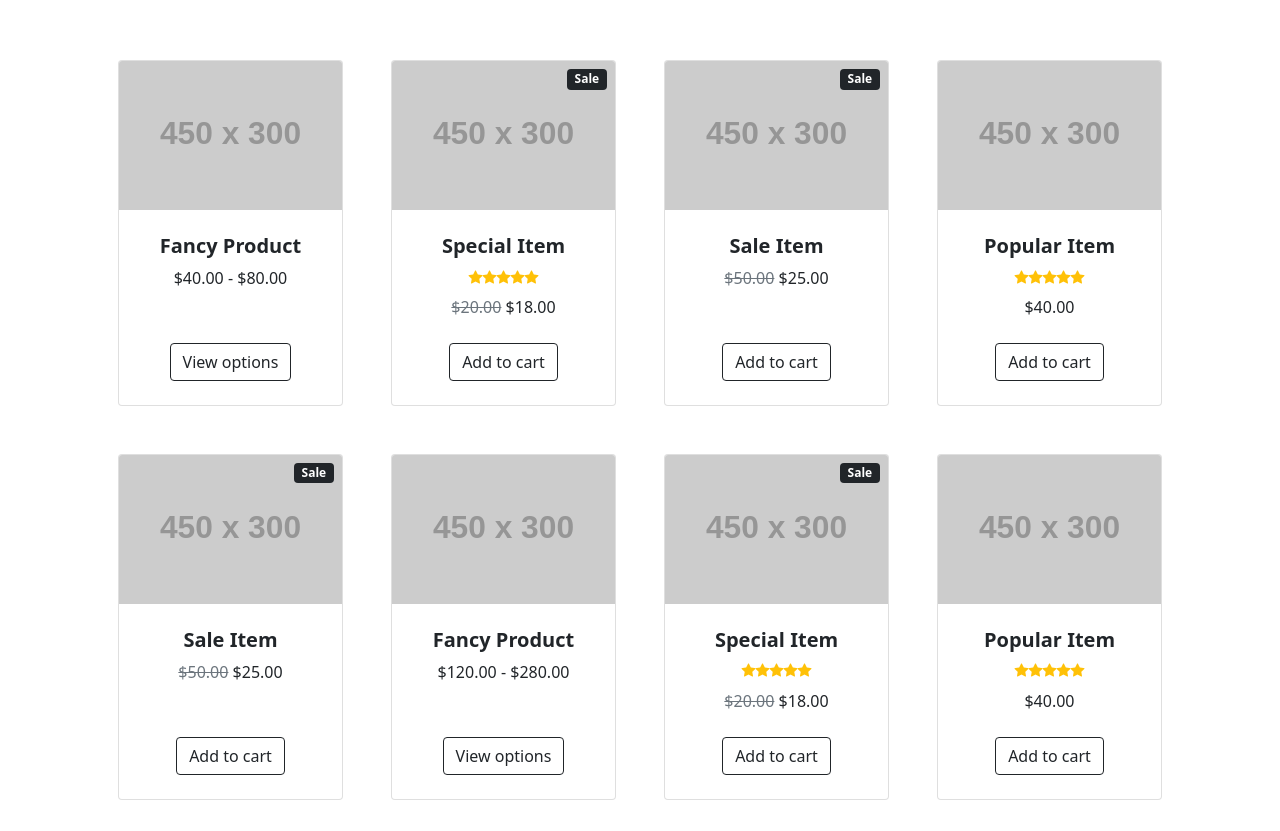
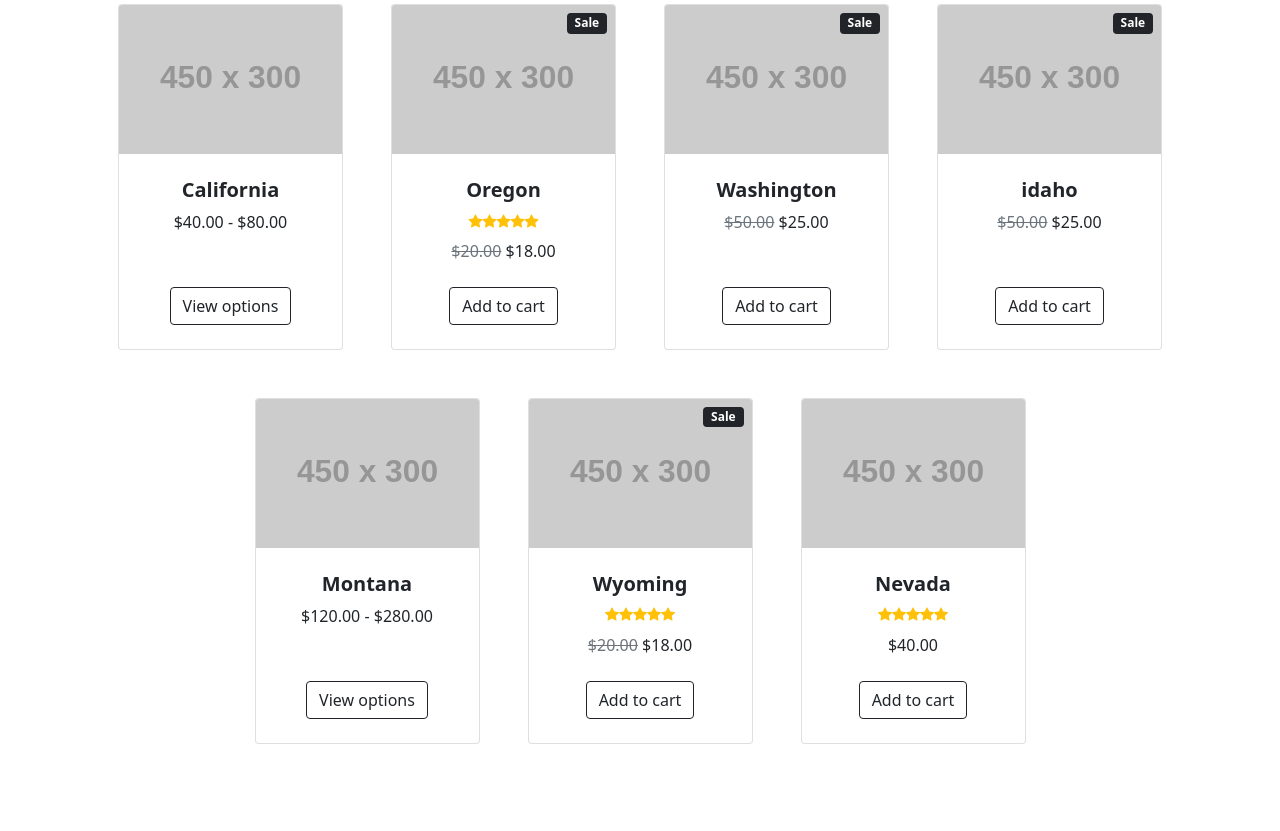
Before and after one commit to shhall89/shhall89.github.io, a plain HTML site: page lab1/index.html in a window 1280 px wide. Shown: the part 389-1220 px from the top of the page. Drawn offline with nearby package versions, Linux system fonts and the light colour scheme; placeholder pictures from the web are drawn by us.

Commit message:
Changed # and names of "products"

```diff
--- a/lab1/index.html
+++ b/lab1/index.html
@@ -5,7 +5,7 @@
         <meta name="viewport" content="width=device-width, initial-scale=1, shrink-to-fit=no" />
         <meta name="description" content="" />
         <meta name="author" content="" />
-        <title>Shop Homepage - Start Bootstrap Template</title>
+        <title>Spencer's Lab 1</title>
         <!-- Favicon-->
         <link rel="icon" type="image/x-icon" href="assets/favicon.ico" />
         <!-- Bootstrap icons-->
@@ -14,7 +14,7 @@
         <link href="css/styles.css" rel="stylesheet" />
     </head>
     <body>
-        <!-- Navigation-->
+        <!-- Navigation--
             <nav class="navbar navbar-expand-lg navbar-light bg-light">
                 <div class="container px-4 px-lg-5">
                     <a class="navbar-brand" href="#!">Start Bootstrap</a>
@@ -43,11 +43,12 @@
                     </div>
                 </div>
             </nav>
+        -->
         <!-- Header-->
         <header class="bg-dark py-5">
             <div class="container px-4 px-lg-5 my-5">
                 <div class="text-center text-white">
-                    <h1 class="display-4 fw-bolder">Shop in style</h1>
+                    <h1 class="display-4 fw-bolder">The Western United States</h1>
                     <p class="lead fw-normal text-white-50 mb-0">With this shop hompeage template</p>
                 </div>
             </div>
@@ -64,7 +65,7 @@
                             <div class="card-body p-4">
                                 <div class="text-center">
                                     <!-- Product name-->
-                                    <h5 class="fw-bolder">Fancy Product</h5>
+                                    <h5 class="fw-bolder">California</h5>
                                     <!-- Product price-->
                                     $40.00 - $80.00
                                 </div>
@@ -85,7 +86,7 @@
                             <div class="card-body p-4">
                                 <div class="text-center">
                                     <!-- Product name-->
-                                    <h5 class="fw-bolder">Special Item</h5>
+                                    <h5 class="fw-bolder">Oregon</h5>
                                     <!-- Product reviews-->
                                     <div class="d-flex justify-content-center small text-warning mb-2">
                                         <div class="bi-star-fill"></div>
@@ -115,7 +116,30 @@
                             <div class="card-body p-4">
                                 <div class="text-center">
                                     <!-- Product name-->
-                                    <h5 class="fw-bolder">Sale Item</h5>
+                                    <h5 class="fw-bolder">Washington</h5>
+                                    <!-- Product price-->
+                                    <span class="text-muted text-decoration-line-through">$50.00</span>
+                                    $25.00
+                                </div>
+                            </div>
+                            <!-- Product actions-->
+                            <div class="card-footer p-4 pt-0 border-top-0 bg-transparent">
+                                <div class="text-center"><a class="btn btn-outline-dark mt-auto" href="#">Add to cart</a></div>
+                            </div>
+                        </div>
+                    </div>
+
+                    <div class="col mb-5">
+                        <div class="card h-100">
+                            <!-- Sale badge-->
+                            <div class="badge bg-dark text-white position-absolute" style="top: 0.5rem; right: 0.5rem">Sale</div>
+                            <!-- Product image-->
+                            <img class="card-img-top" src="https://dummyimage.com/450x300/dee2e6/6c757d.jpg" alt="..." />
+                            <!-- Product details-->
+                            <div class="card-body p-4">
+                                <div class="text-center">
+                                    <!-- Product name-->
+                                    <h5 class="fw-bolder">idaho</h5>
                                     <!-- Product price-->
                                     <span class="text-muted text-decoration-line-through">$50.00</span>
                                     $25.00
@@ -135,56 +159,7 @@
                             <div class="card-body p-4">
                                 <div class="text-center">
                                     <!-- Product name-->
-                                    <h5 class="fw-bolder">Popular Item</h5>
-                                    <!-- Product reviews-->
-                                    <div class="d-flex justify-content-center small text-warning mb-2">
-                                        <div class="bi-star-fill"></div>
-                                        <div class="bi-star-fill"></div>
-                                        <div class="bi-star-fill"></div>
-                                        <div class="bi-star-fill"></div>
-                                        <div class="bi-star-fill"></div>
-                                    </div>
-                                    <!-- Product price-->
-                                    $40.00
-                                </div>
-                            </div>
-                            <!-- Product actions-->
-                            <div class="card-footer p-4 pt-0 border-top-0 bg-transparent">
-                                <div class="text-center"><a class="btn btn-outline-dark mt-auto" href="#">Add to cart</a></div>
-                            </div>
-                        </div>
-                    </div>
-                    <div class="col mb-5">
-                        <div class="card h-100">
-                            <!-- Sale badge-->
-                            <div class="badge bg-dark text-white position-absolute" style="top: 0.5rem; right: 0.5rem">Sale</div>
-                            <!-- Product image-->
-                            <img class="card-img-top" src="https://dummyimage.com/450x300/dee2e6/6c757d.jpg" alt="..." />
-                            <!-- Product details-->
-                            <div class="card-body p-4">
-                                <div class="text-center">
-                                    <!-- Product name-->
-                                    <h5 class="fw-bolder">Sale Item</h5>
-                                    <!-- Product price-->
-                                    <span class="text-muted text-decoration-line-through">$50.00</span>
-                                    $25.00
-                                </div>
-                            </div>
-                            <!-- Product actions-->
-                            <div class="card-footer p-4 pt-0 border-top-0 bg-transparent">
-                                <div class="text-center"><a class="btn btn-outline-dark mt-auto" href="#">Add to cart</a></div>
-                            </div>
-                        </div>
-                    </div>
-                    <div class="col mb-5">
-                        <div class="card h-100">
-                            <!-- Product image-->
-                            <img class="card-img-top" src="https://dummyimage.com/450x300/dee2e6/6c757d.jpg" alt="..." />
-                            <!-- Product details-->
-                            <div class="card-body p-4">
-                                <div class="text-center">
-                                    <!-- Product name-->
-                                    <h5 class="fw-bolder">Fancy Product</h5>
+                                    <h5 class="fw-bolder">Montana</h5>
                                     <!-- Product price-->
                                     $120.00 - $280.00
                                 </div>
@@ -205,7 +180,7 @@
                             <div class="card-body p-4">
                                 <div class="text-center">
                                     <!-- Product name-->
-                                    <h5 class="fw-bolder">Special Item</h5>
+                                    <h5 class="fw-bolder">Wyoming</h5>
                                     <!-- Product reviews-->
                                     <div class="d-flex justify-content-center small text-warning mb-2">
                                         <div class="bi-star-fill"></div>
@@ -233,7 +208,7 @@
                             <div class="card-body p-4">
                                 <div class="text-center">
                                     <!-- Product name-->
-                                    <h5 class="fw-bolder">Popular Item</h5>
+                                    <h5 class="fw-bolder">Nevada</h5>
                                     <!-- Product reviews-->
                                     <div class="d-flex justify-content-center small text-warning mb-2">
                                         <div class="bi-star-fill"></div>
```
Lines whose indentation alone changed are shown as unchanged.
